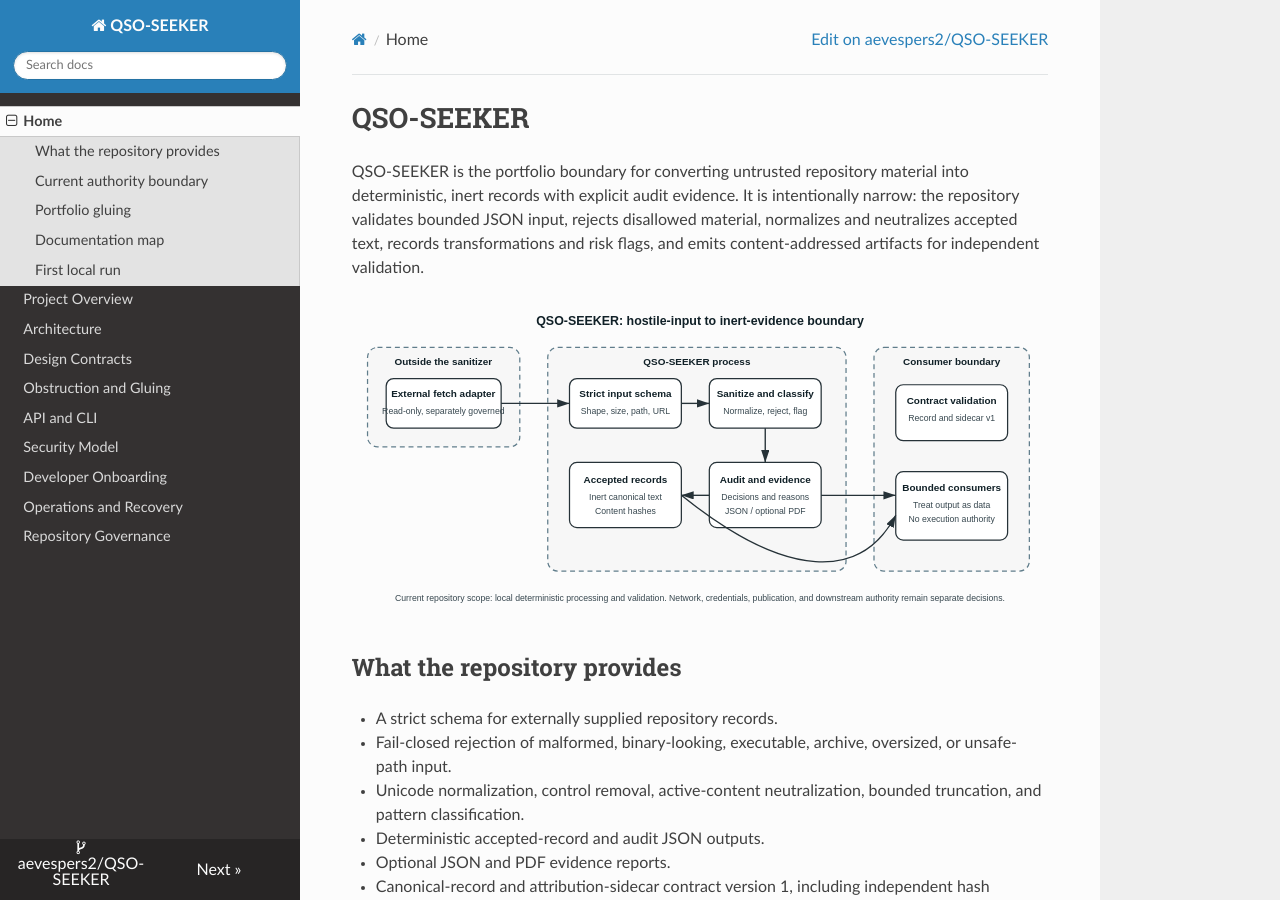
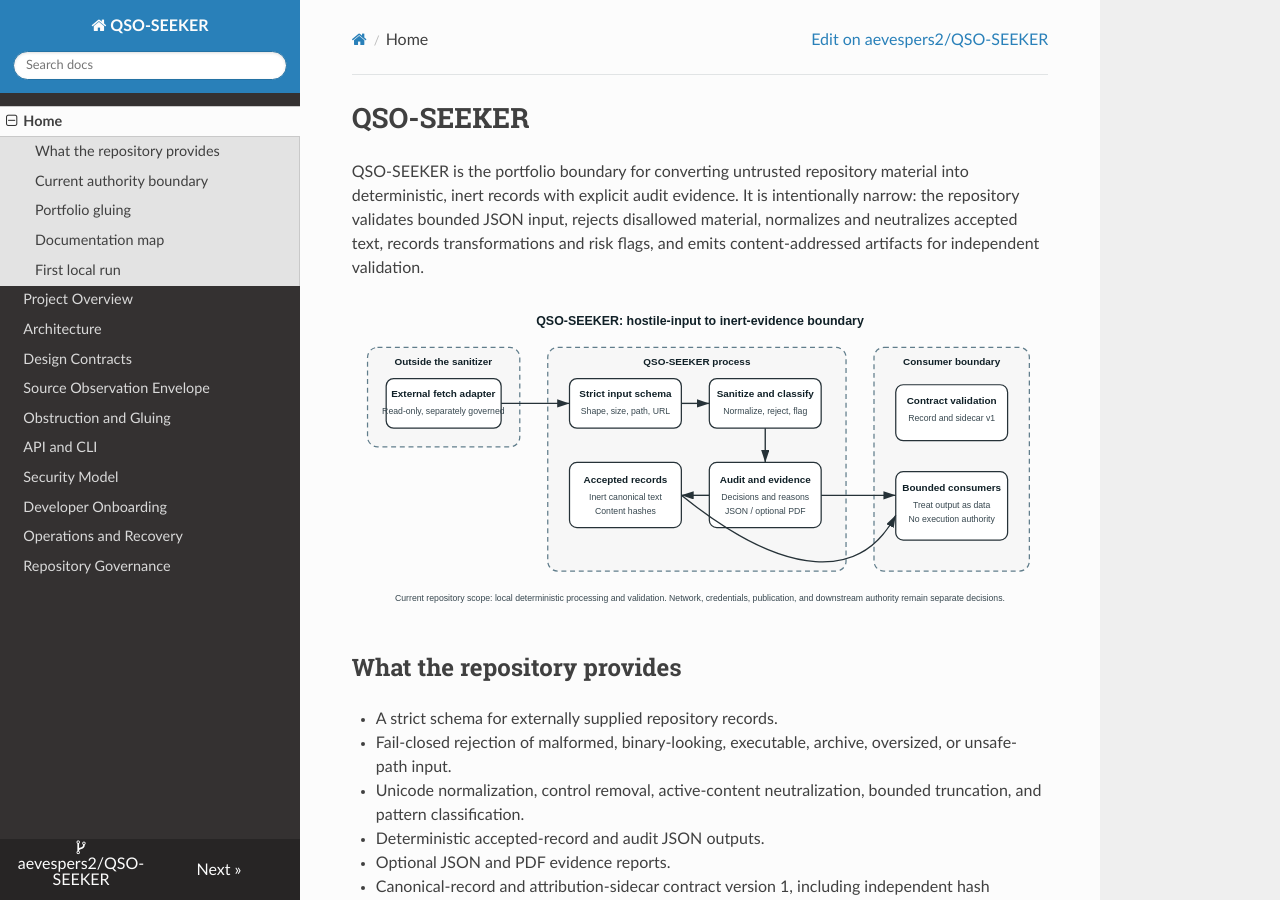
Before and after one commit to aevespers2/QSO-SEEKER, an MkDocs documentation site: the page built from docs/index.md, in a window 1280 px wide and 900 px high. Built offline with MkDocs 1.6.1, drawn with Linux system fonts in a browser that asks for light colours; nearby versions of some CDN libraries.

Commit message:
docs: add source observation envelope to Pages navigation

```diff
--- a/mkdocs.yml
+++ b/mkdocs.yml
@@ -1,5 +1,5 @@
 site_name: QSO-SEEKER
-site_description: Hostile-input sanitization, deterministic evidence contracts, and portfolio gluing guidance for bounded QSO research
+site_description: Hostile-input sanitization, deterministic evidence contracts, source-observation envelopes, and portfolio gluing guidance for bounded QSO research
 repo_url: https://github.com/aevespers2/QSO-SEEKER
 repo_name: aevespers2/QSO-SEEKER
 edit_uri: edit/main/docs/
@@ -12,6 +12,7 @@ nav:
   - Project Overview: project-overview.md
   - Architecture: architecture.md
   - Design Contracts: design-contracts.md
+  - Source Observation Envelope: source-observation-envelope.md
   - Obstruction and Gluing: obstruction-and-gluing.md
   - API and CLI: api-and-cli.md
   - Security Model: security.md
```
